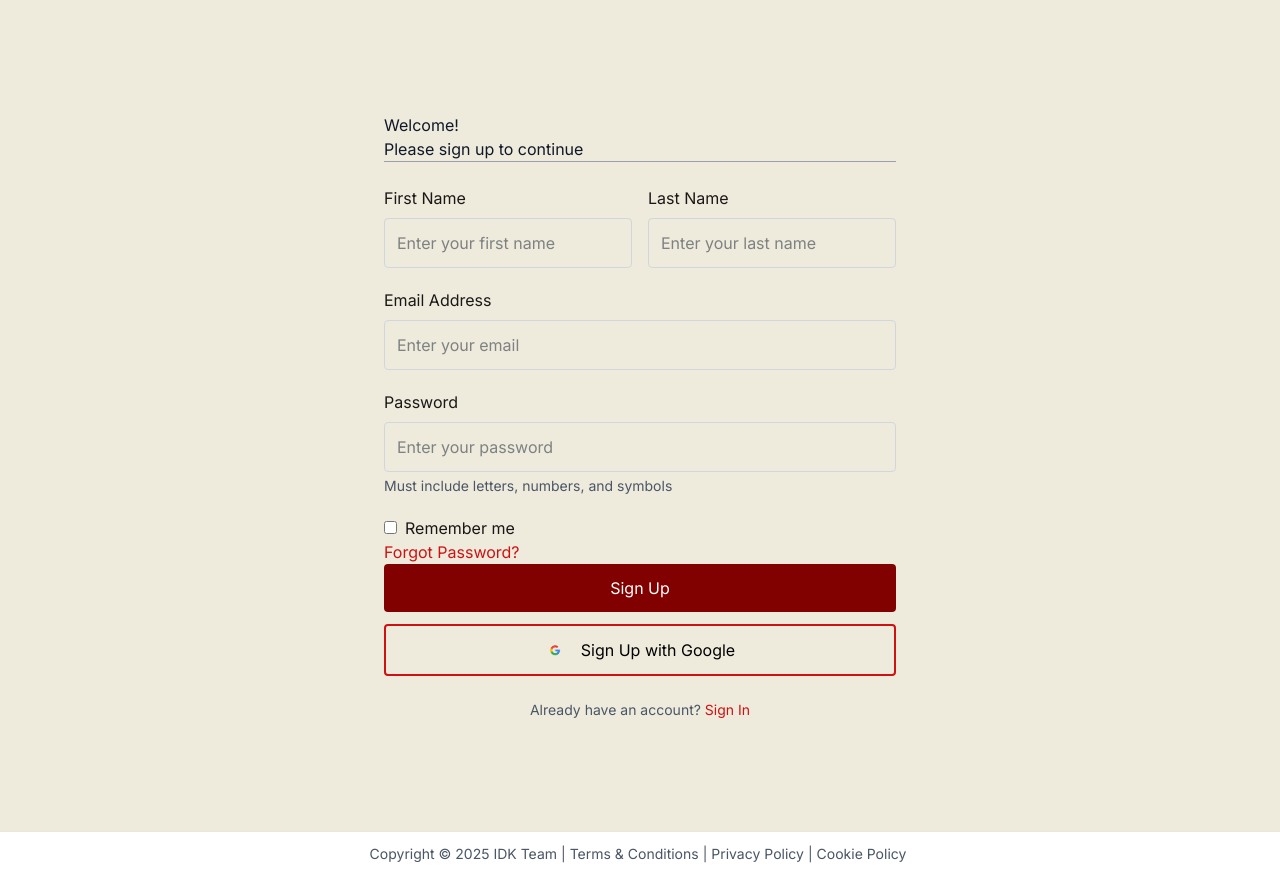
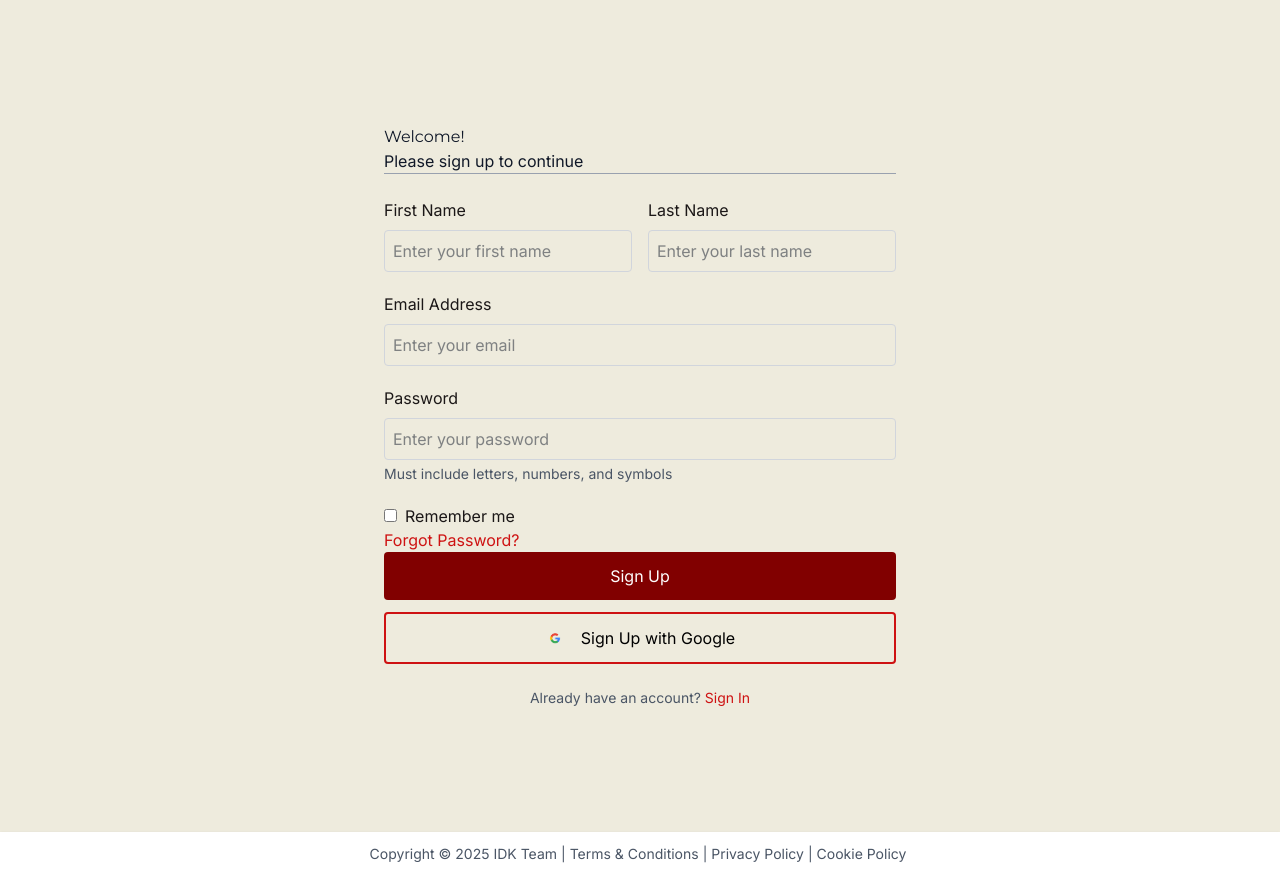
Before and after one commit to MBrillian354/teravince, a React (Vite) app in the folder frontend/: page /signup in a window 1280 px wide. Built offline with nearby package versions, Linux system fonts and the light colour scheme.

Commit message:
Improve dynamic form functionality
Fix inconsistent styling issue
Add `link` field type
Add additional button styles in index.css

```diff
--- a/frontend/src/components/DynamicForm.jsx
+++ b/frontend/src/components/DynamicForm.jsx
@@ -73,7 +73,7 @@ const DynamicForm = ({
       name,
       required,
       disabled,
-      className: `form-input ${fieldClassName}`,
+      className: `form-input ${fieldClassName} ${disabled ? 'disabled' : ''}`,
       value: formData[name] || '',
       onChange: handleInputChange
     };
@@ -87,6 +87,7 @@ const DynamicForm = ({
               {...inputProps}
               placeholder={placeholder}
               rows={rows}
+              className={`form-input ${fieldClassName} ${disabled ? 'opacity-50 cursor-not-allowed bg-gray-100' : ''}`}
             />
             {hint && <p className="form-hint">{hint}</p>}
           </>
@@ -96,7 +97,7 @@ const DynamicForm = ({
         return (
           <>
             <label className="form-label">{label}</label>
-            <select {...inputProps}>
+            <select {...inputProps} className={`form-input ${fieldClassName} ${disabled ? 'opacity-50 cursor-not-allowed bg-gray-100' : ''}`}>
               <option value="">{placeholder || `Select ${label}`}</option>
               {options.map((option) => (
                 <option key={option.value} value={option.value}>
@@ -111,7 +112,7 @@ const DynamicForm = ({
       case 'checkbox':
         return (
           <>
-            <label className="remember-me">
+            <label className={`remember-me ${disabled ? 'opacity-50 cursor-not-allowed' : ''}`}>
               <input
                 type="checkbox"
                 name={name}
@@ -132,7 +133,7 @@ const DynamicForm = ({
             <label className="form-label">{label}</label>
             <div className="space-y-2">
               {options.map((option) => (
-                <label key={option.value} className="remember-me">
+                <label key={option.value} className={`remember-me ${disabled ? 'opacity-50 cursor-not-allowed' : ''}`}>
                   <input
                     type="radio"
                     name={name}
@@ -150,15 +151,24 @@ const DynamicForm = ({
           </>
         );
 
+      case 'link':
+        return (
+          <div className="flex justify-end items-center h-full">
+            <a href={field.href} className="forgot-password">
+              {label}
+            </a>
+          </div>
+        );
+
       default:
         return (
           <>
-            <label className="block text-sm text-gray-600 mb-1">{label}</label>
+            <label className="form-label">{label}</label>
             <input
               {...inputProps}
               type={type}
               placeholder={placeholder}
-              className="w-full bg-gray-50 border border-gray-200 rounded px-3 py-2 text-sm focus:outline-none focus:border-indigo-500"
+              className={`form-input ${fieldClassName} ${disabled ? 'opacity-50 cursor-not-allowed bg-gray-100' : ''}`}
             />
             {hint && <p className="form-hint">{hint}</p>}
           </>
@@ -242,7 +252,7 @@ DynamicForm.propTypes = {
   subtitle: PropTypes.string,
   fields: PropTypes.arrayOf(
     PropTypes.shape({
-      type: PropTypes.oneOf(['text', 'email', 'password', 'number', 'date', 'textarea', 'select', 'checkbox', 'radio']),
+      type: PropTypes.oneOf(['text', 'email', 'password', 'number', 'date', 'textarea', 'select', 'checkbox', 'radio', 'link']),
       name: PropTypes.string.isRequired,
       label: PropTypes.string.isRequired,
       placeholder: PropTypes.string,
--- a/frontend/src/index.css
+++ b/frontend/src/index.css
@@ -31,6 +31,10 @@ body {
 
 #root {
   height: 100%;
+}
+
+h1 {
+  @apply font-montserrat
 }
 
 :root {
@@ -67,7 +71,7 @@ body {
 }
 
 @utility form-input {
-  @apply w-full p-3 border border-gray-300 rounded text-base;
+  @apply w-full p-2 border border-gray-300 rounded focus:outline-none focus:border-indigo-500 transition-colors;
 }
 
 @utility form-hint {
@@ -82,8 +86,6 @@ body {
 .sign-in-container {
   @apply w-full max-w-lg;
 }
-
-
 
 .remember-me {
   @apply text-[var(--black)] flex items-center gap-2;
@@ -171,5 +173,13 @@ body {
 }
 
 @utility btn-primary {
-  @apply bg-primary text-white px-4 py-2 rounded hover:bg-primary/50 hover:cursor-pointer transition-colors;
+  @apply px-4 py-2 bg-primary text-white rounded hover:bg-primary/50 hover:cursor-pointer transition-colors duration-200;
 }
+
+@utility btn-secondary {
+  @apply px-4 py-2 bg-indigo-600 text-white rounded text-sm hover:bg-indigo-700 hover:cursor-pointer transition-colors duration-200;
+}
+
+@utility btn-outline {
+  @apply px-4 py-2 border border-gray-300 rounded text-sm hover:bg-gray-100 hover:cursor-pointer transition-colors duration-200;
+}
```
